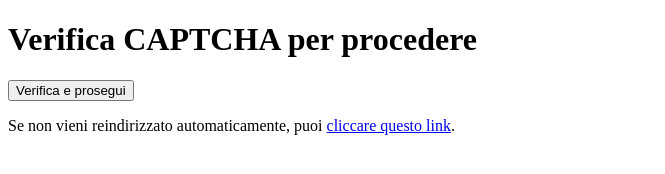
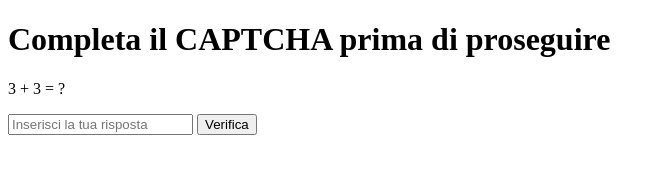
Before and after one commit to vittoriomistretta/sendmeanemail, a plain HTML site: page index.html in a window 1280 px wide. Shown: the whole page, without its empty margins (0-665 px from the left). Drawn offline with Linux system fonts and the light colour scheme.

Commit message:
Update index.html

```diff
--- a/index.html
+++ b/index.html
@@ -1,53 +1,42 @@
 <!DOCTYPE html>
-<html lang="en">
+<html lang="it">
 <head>
-    <meta charset="UTF-8" />
-    <meta name="viewport" content="width=device-width, initial-scale=1.0" />
-    <title>Redirecting to email...</title>
+    <meta charset="UTF-8">
+    <meta name="viewport" content="width=device-width, initial-scale=1.0">
+    <title>CAPTCHA prima del reindirizzamento</title>
+    <script>
+        let num1, num2, correctAnswer;
 
-    <!-- Carica la libreria reCAPTCHA v3 -->
-    <script src="https://www.google.com/recaptcha/api.js?render=6LeK8DwqAAAAABbPpEGuDeRxTR6CWZmxSoR9I5ZZ"></script>
+        // Funzione per generare il CAPTCHA
+        function generateCaptcha() {
+            num1 = Math.floor(Math.random() * 10);
+            num2 = Math.floor(Math.random() * 10);
+            correctAnswer = num1 + num2;
+            document.getElementById('captchaQuestion').textContent = `${num1} + ${num2} = ?`;
+        }
 
-    <script>
-      function onSubmit() {
-        grecaptcha.ready(function () {
-          grecaptcha
-            .execute('6LeK8DwqAAAAABbPpEGuDeRxTR6CWZmxSoR9I5ZZ', { action: 'submit' })
-            .then(function (token) {
-              // Invia il token al server per la verifica
-              fetch('/verify-recaptcha', {
-                method: 'POST',
-                headers: {
-                  'Content-Type': 'application/json',
-                },
-                body: JSON.stringify({
-                  token: token,
-                }),
-              })
-                .then(response => response.json())
-                .then(data => {
-                  if (data.success) {
-                    // Reindirizza solo se la verifica è riuscita
-                    window.location.href = 'mailto:vittorio.mistretta@gmail.com?subject=Contact%20me';
+        // Funzione per verificare la risposta
+        function verifyCaptcha() {
+            const userAnswer = document.getElementById('captchaInput').value;
+            if (parseInt(userAnswer) === correctAnswer) {
+                alert('CAPTCHA corretto! Ora verrai reindirizzato.');
+                window.location.href = "https://www.tuosito.com"; // Inserisci qui l'URL di destinazione
             } else {
-                    alert('Verifica CAPTCHA fallita. Riprova.');
+                alert('CAPTCHA errato, riprova.');
+                generateCaptcha();  // Genera un nuovo CAPTCHA
             }
-                })
-                .catch(error => {
-                  console.error('Errore nella verifica CAPTCHA:', error);
-                });
-            });
-        });
         }
+
+        // Genera il CAPTCHA al caricamento della pagina
+        window.onload = generateCaptcha;
     </script>
 </head>
+<body>
 
-  <body>
-    <h1>Verifica CAPTCHA per procedere</h1>
+    <h1>Completa il CAPTCHA prima di proseguire</h1>
+    <p id="captchaQuestion"></p>
+    <input type="text" id="captchaInput" placeholder="Inserisci la tua risposta">
+    <button onclick="verifyCaptcha()">Verifica</button>
 
-    <!-- Bottone per inviare la richiesta reCAPTCHA -->
-    <button onclick="onSubmit()">Verifica e prosegui</button>
-
-    <p>Se non vieni reindirizzato automaticamente, puoi <a href="mailto:vittorio.mistretta@gmail.com?subject=Contact%20me">cliccare questo link</a>.</p>
 </body>
 </html>
```
Lines whose indentation alone changed are shown as unchanged.
